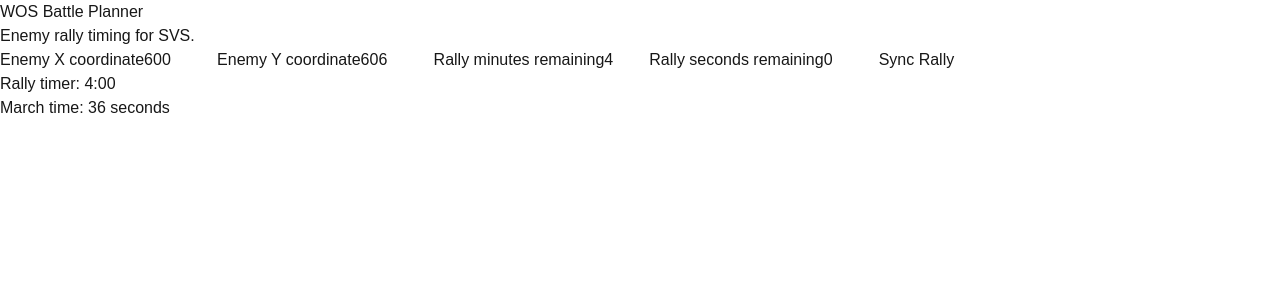
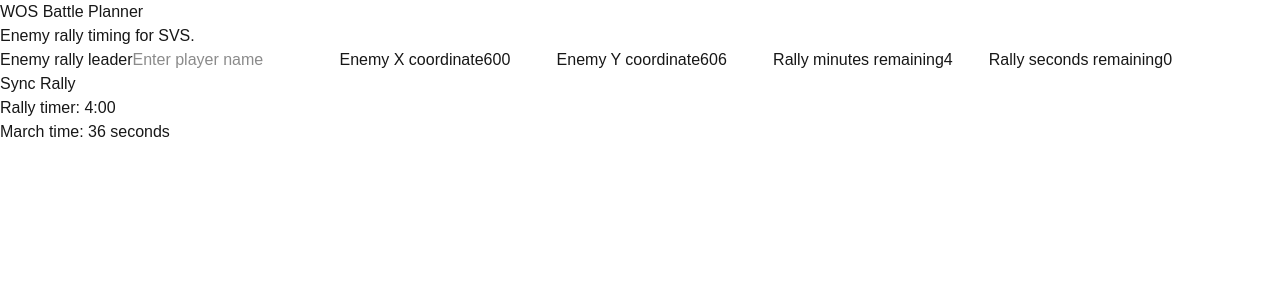
Before and after one commit to henrikivers1/wosvs-app, a Next.js app: page / in a window 1280 px wide. Shown: the top 300 px of the page. Built offline with nearby package versions, Linux system fonts and the light colour scheme.

Commit message:
feat: add enemy rally leader name

```diff
--- a/src/app/page.tsx
+++ b/src/app/page.tsx
@@ -5,6 +5,7 @@ import { calculateMarchTime } from "@/lib/marchTime";
 import { calculateImpactTime } from "@/lib/rallyTime";
 
 export default function Home() {
+  const [enemyName, setEnemyName] = useState("");
   const [x, setX] = useState(600);
   const [y, setY] = useState(606);
 
@@ -29,7 +30,15 @@ export default function Home() {
     <main>
       <h1>WOS Battle Planner</h1>
       <p>Enemy rally timing for SVS.</p>
-
+      <label>
+  Enemy rally leader
+  <input
+    type="text"
+    value={enemyName}
+    onChange={(event) => setEnemyName(event.target.value)}
+    placeholder="Enter player name"
+  />
+</label>
       <label>
         Enemy X coordinate
         <input
@@ -81,7 +90,7 @@ export default function Home() {
 <p>March time: {marchTime} seconds</p>
 {impactTime && (
   <p>
-    Enemy impact:{" "}
+    {enemyName || "Unknown enemy"} impact:{" "}
     {impactTime.toLocaleTimeString("en-GB", {
       timeZone: "UTC",
       hour12: false,
```
